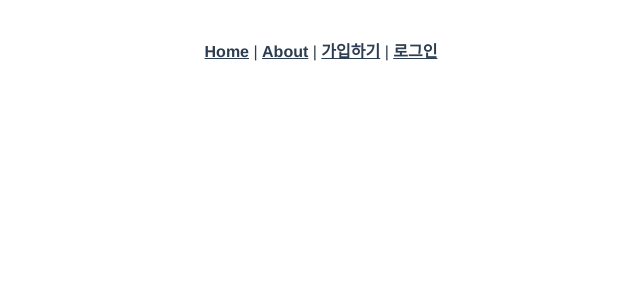
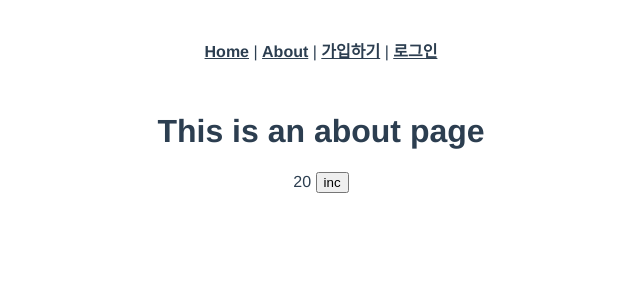
Before and after one commit to Dongnic/port-ver1, a Vue app: page /storeTest in a window 1280 px wide. Shown: the top 300 px of the page, without its empty margins (319-959 px from the left). Built offline with nearby package versions, Linux system fonts and the light colour scheme.

Commit message:
store 테스트

```diff
--- a/src/router/index.js
+++ b/src/router/index.js
@@ -32,6 +32,12 @@ const routes = [
     name: 'joinDone',
     component: () =>
       import(/* webpackChunkName: "user" */ '../views/user/joinDone.vue')
+  },
+  {
+    path: '/storeTest',
+    name: 'storeTest',
+    component: () =>
+      import(/* webpackChunkName: "user" */ '../views/test/StoreTest.vue')
   }
 ]
 
--- a/src/store/index.js
+++ b/src/store/index.js
@@ -1,14 +1,8 @@
 import { createStore } from 'vuex'
 
+import { module1 } from '@/store/modules/module1'
+import { module2 } from '@/store/modules/module2'
+
 export default createStore({
-  state: {
-  },
-  getters: {
-  },
-  mutations: {
-  },
-  actions: {
-  },
-  modules: {
-  }
+  modules: { module1, module2 }
 })
--- /dev/null
+++ b/src/store/modules/module1.js
@@ -0,0 +1,19 @@
+// store/modules/module1.js
+export const module1 = {
+  state: () => ({ counter: 10 }),
+  mutations: {
+    setCounter (state, value) {
+      state.counter = value
+    }
+  },
+  actions: {
+    test () {
+      console.log(4)
+    }
+  },
+  getters: {
+    time2 (state) {
+      return state.counter * 2
+    }
+  }
+}
--- /dev/null
+++ b/src/store/modules/module2.js
@@ -0,0 +1,24 @@
+// store/modules/module2.js
+export const module2 = {
+  namespaced: true,
+  state: () => ({
+    count: 0
+  }),
+  mutations: {
+    increment (state) {
+      state.count++
+    }
+  },
+  getters: {
+    doubleCount (state) {
+      return state.count * 2
+    }
+  },
+  actions: {
+    incrementIfOddOnRootSum (state, commit, rootState) {
+      if ((state.count + rootState.count) % 2 === 1) {
+        commit('increment')
+      }
+    }
+  }
+}
--- /dev/null
+++ b/src/views/test/StoreTest.vue
@@ -0,0 +1,27 @@
+<template>
+  <div>
+    <h1>This is an about page</h1>
+    {{ counter }}
+    {{ times2 }}
+    {{ test }}
+    <button @click="inc">inc</button>
+  </div>
+</template>
+<script>
+import { computed } from 'vue'
+import { useStore } from 'vuex'
+
+export default {
+  setup () {
+    const store = useStore()
+    // state는 moduleName으로 쪼개서 들어간다.
+    const counter = computed(() => store.state.module2.counter)
+
+    // getters와 mutation은 전역으로 들어가서 store.getters.Counter.time2가 아니라 store.getters.time2이다
+    const test = computed(() => store.getters.time2)
+    const inc = () => store.commit('setCounter', counter.value + 1)
+
+    return { inc, test }
+  }
+}
+</script>
```
